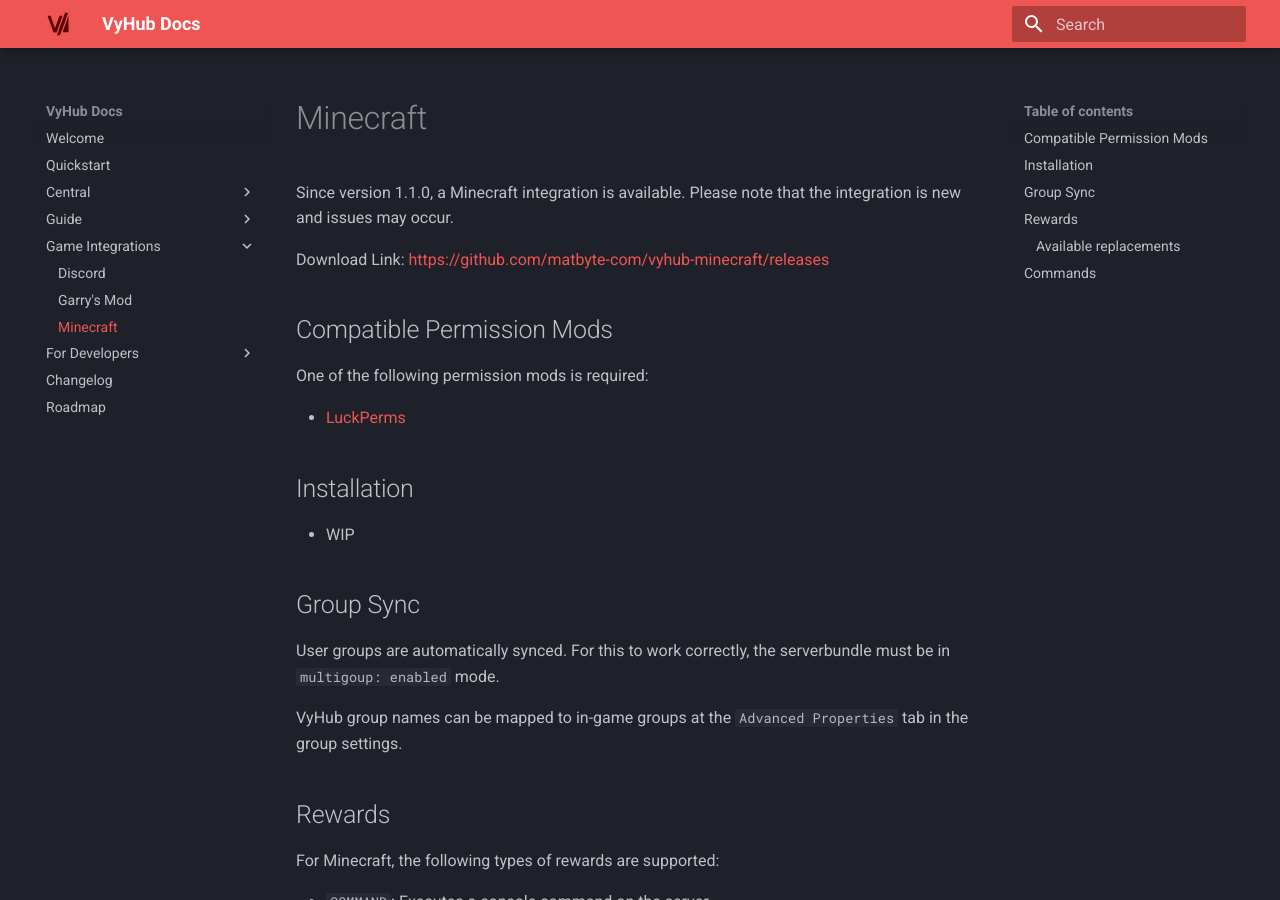
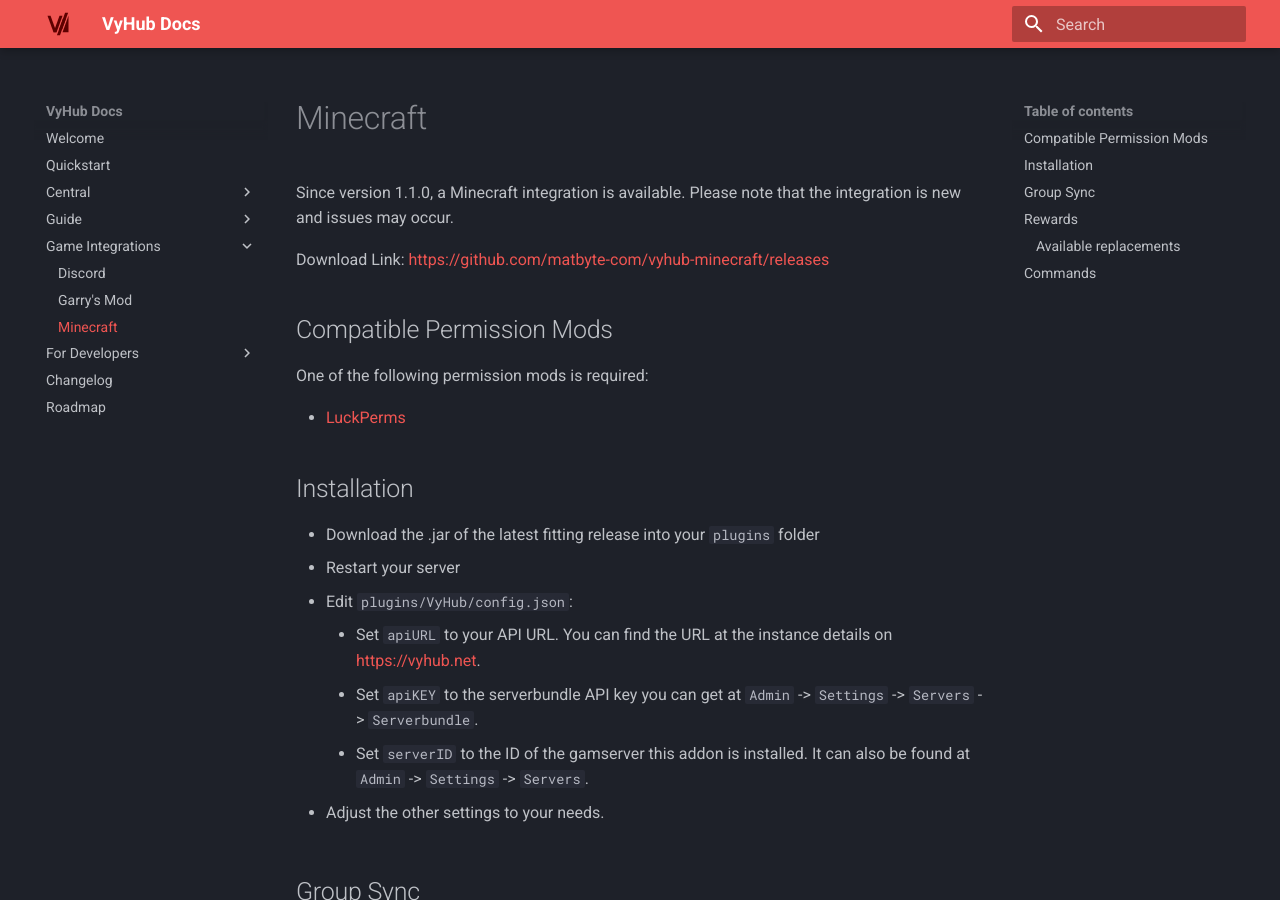
Before and after one commit to nyx-project/vyhub-documentation, an MkDocs documentation site: the page built from docs/game/minecraft.md, in a window 1280 px wide and 900 px high. Built offline with MkDocs 1.6.1 and Material for MkDocs 9.7.7, drawn with Linux system fonts in a browser that asks for light colours; the version menu is left out.

Commit message:
Update minecraft guide

```diff
--- a/docs/game/minecraft.md
+++ b/docs/game/minecraft.md
@@ -13,7 +13,16 @@
 
 ## Installation
 
-- WIP
+- Download the .jar of the latest fitting release into your `plugins` folder
+- Restart your server
+- Edit `plugins/VyHub/config.json`:
+
+    - Set `apiURL` to your API URL. You can find the URL at the instance details on [https://vyhub.net](https://vyhub.net/dashboard).
+    - Set `apiKEY` to the serverbundle API key you can get at `Admin` -> `Settings` -> `Servers` -> `Serverbundle`.
+    - Set `serverID` to the ID of the gamserver this addon is installed. It can also be found at `Admin` -> `Settings` -> `Servers`.
+
+- Adjust the other settings to your needs.
+
 
 ## Group Sync
 User groups are automatically synced. For this to work correctly, the serverbundle must be in `multigoup: enabled` mode.
```
Also changed, not shown: docs/changelog.md (+3 -2 lines), docs/game/gmod.md (+4 -3 lines).
